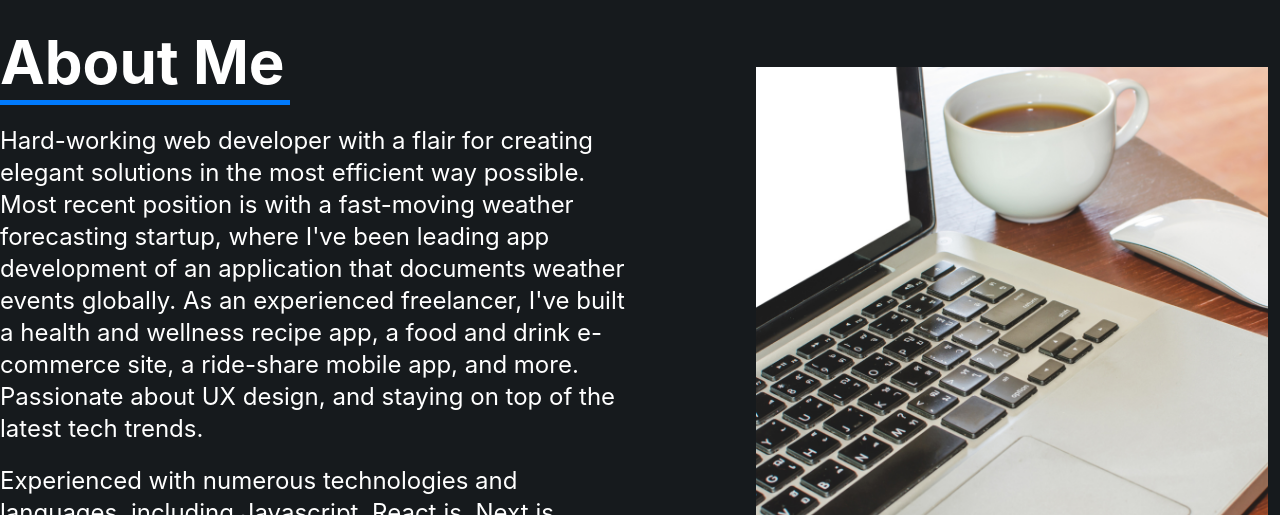
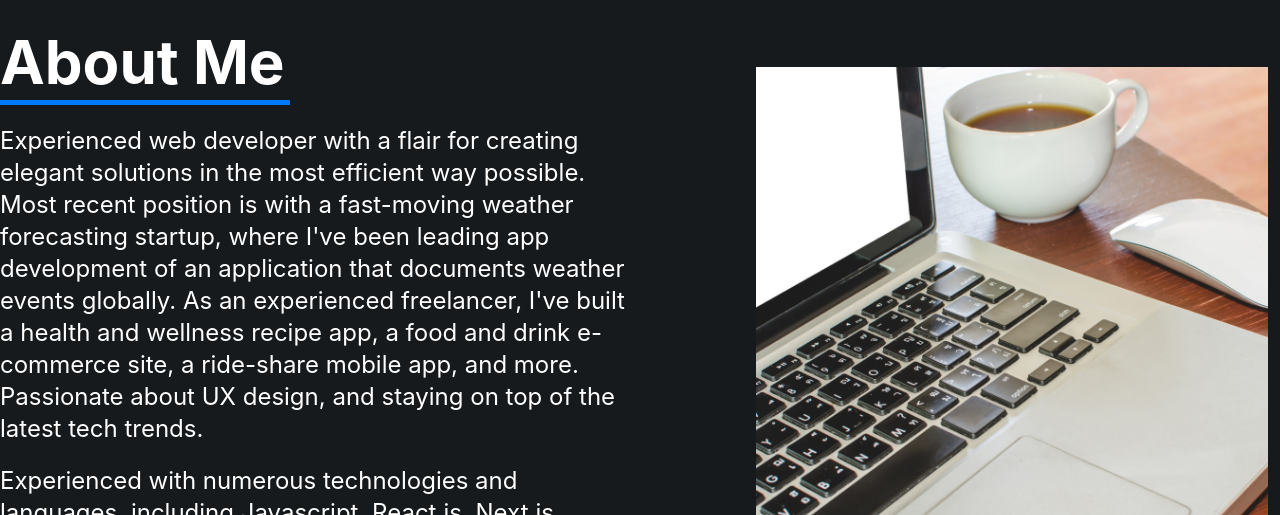
Before and after one commit to LukeHayesss/portfolio, a React (Create React App) app: page / in a window 1280 px wide. Shown: the part 880-1395 px from the top of the page. Built offline with nearby package versions, Linux system fonts and the light colour scheme.

Commit message:
update projects

```diff
--- a/src/components/About.js
+++ b/src/components/About.js
@@ -11,7 +11,7 @@ const About = () => {
               About Me
               </h2>
           <p className='pb-5 text-2xl'>
-          Hard-working web developer with a flair for creating elegant solutions in the
+          Experienced web developer with a flair for creating elegant solutions in the
           most efficient way possible. Most recent position is with a fast-moving weather forecasting
           startup, where I've been leading app development of an application that documents weather
           events globally. As an experienced freelancer, I've built a health and wellness recipe app,
--- a/src/components/Projects.js
+++ b/src/components/Projects.js
@@ -5,6 +5,7 @@ import jaka from '../assets/jakabek-homey.png';
 import uber from '../assets/uber-img.png';
 import insta from '../assets/insta-img.png';
 import spotify from '../assets/spotify-img.png';
+import ubereats from '../assets/ubereats-img.png'
 
 
 const Projects = () => {
@@ -50,6 +51,13 @@ const Projects = () => {
          desc: 'Spotify recreation using Next.js, React.js, NextAuth, Spotify API, and Recoil.',
          live: '',
          code: 'https://github.com/LukeHayesss/spotify'
+      },
+      {
+         img: ubereats,
+         title: 'uber eats',
+         desc: 'Ubereats recreation using React Native, Redux, Google Maps API, Firebase, and Stripe Payments.',
+         live: '',
+         code: 'https://github.com/LukeHayesss/ubereats'
       },
    ]
    return (
```
Also changed, not shown: src/assets/ubereats-img.png (added).
